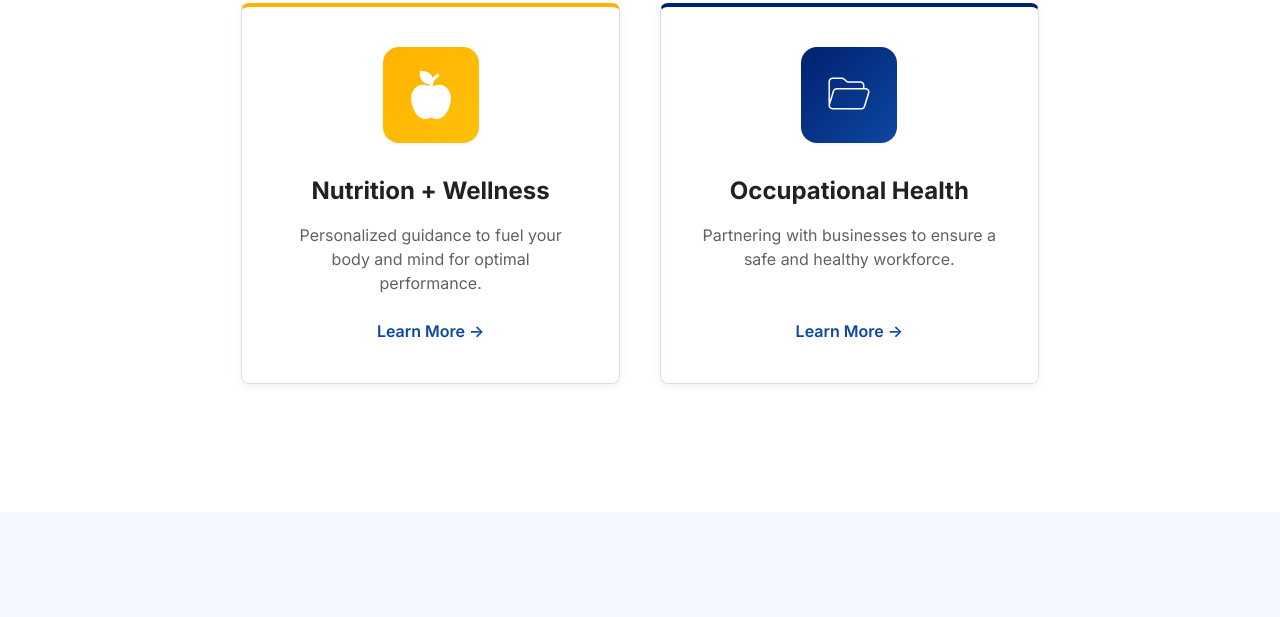
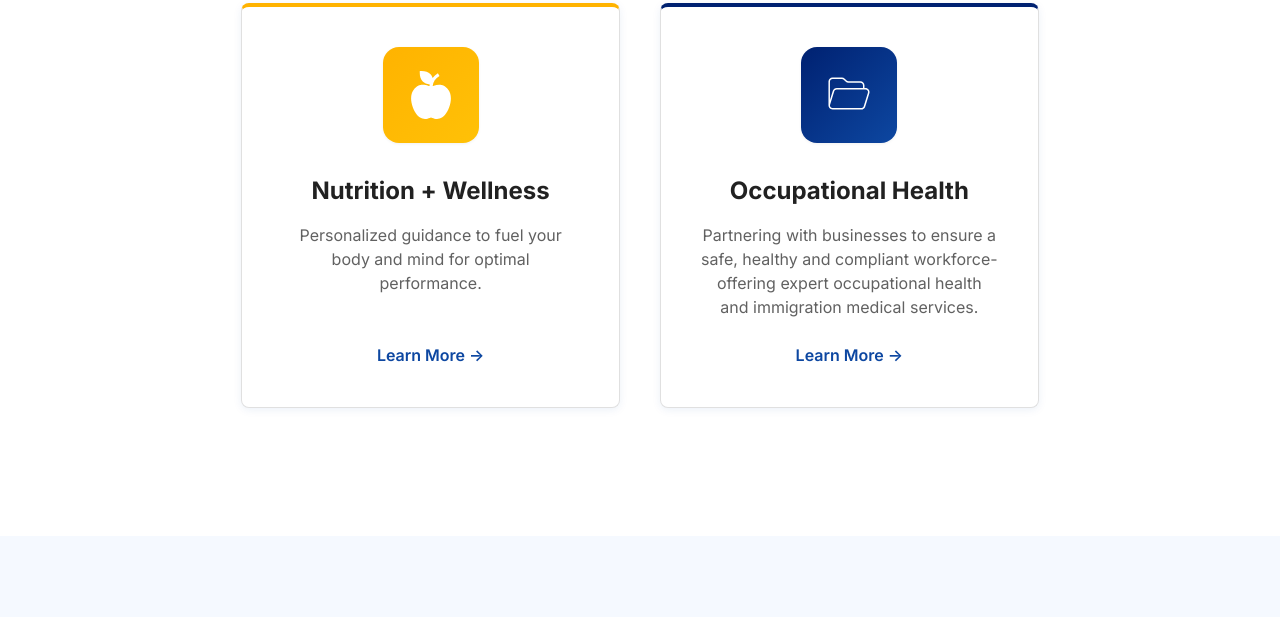
Before and after one commit to 39839/MMC, a plain HTML site: page index.html in a window 1280 px wide. Shown: the part 2413-3030 px from the top of the page. Drawn offline with nearby package versions, Linux system fonts and the light colour scheme.

Commit message:
Update index.html

```diff
--- a/index.html
+++ b/index.html
@@ -347,7 +347,7 @@
                         <img src="icons/folder.svg" class="h-12 w-12 text-white" alt="Occupational Health"/>
                     </div>
                     <h3 class="text-2xl font-bold mb-4">Occupational Health</h3>
-                    <p class="text-medium-gray mb-6 flex-grow">Partnering with businesses to ensure a safe and healthy workforce.</p>
+                    <p class="text-medium-gray mb-6 flex-grow">Partnering with businesses to ensure a safe, healthy and compliant workforce- offering expert occupational health and immigration medical services.</p>
                     <span class="text-brand-blue font-semibold flex items-center justify-center gap-1">
                         Learn More →
                     </span>
```
